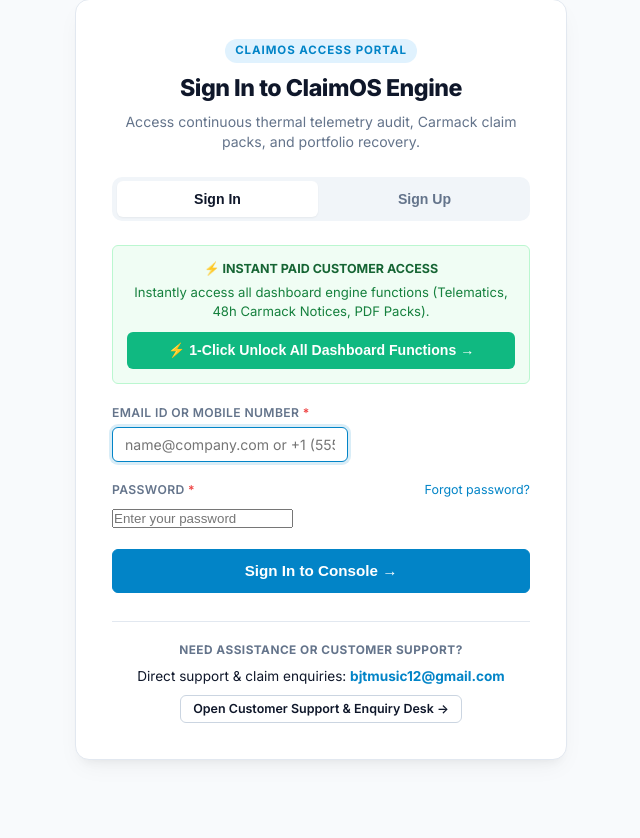
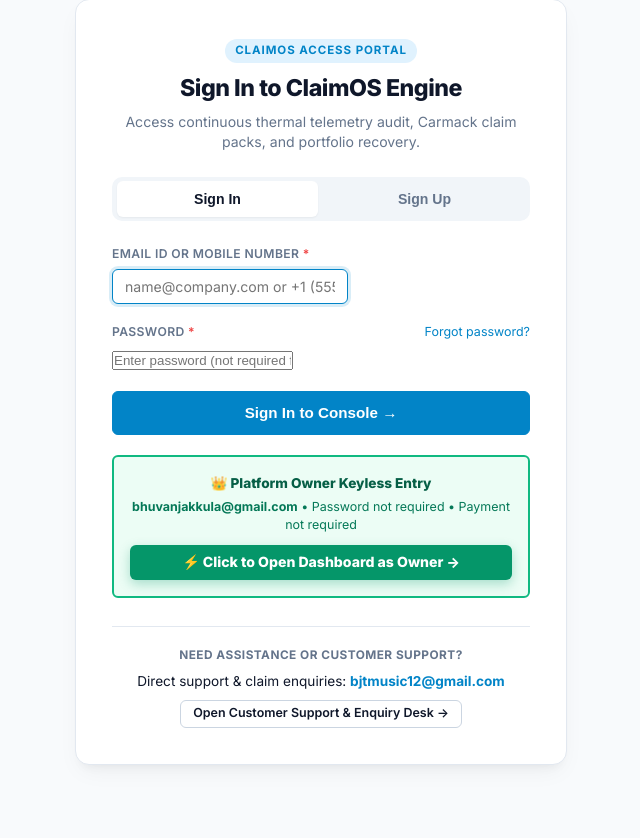
Before and after one commit to bhuvanjakkula/claimos, a FastAPI app: page /auth in a window 1280 px wide. Shown: the part 175-1013 px from the top of the page, without its empty margins (319-959 px from the left). Before the commit the page ends 941 px from the top, so only its background shows below. Run offline with FastAPI, Linux system fonts and the light colour scheme; some libraries are stand-ins or nearby versions.

Commit message:
fix: resolve 405 Method Not Allowed on Vercel login and enable universal owner bypass

```diff
--- a/app/main.py
+++ b/app/main.py
@@ -86,6 +86,14 @@ def first_layer_page(
             "has_paid_access": False,
             "active_layer": "first_layer",
         })
+
+
+@app.post("/", response_class=HTMLResponse)
+@app.post("/api/index.py", response_class=HTMLResponse)
+@app.post("/api/index", response_class=HTMLResponse)
+@app.post("/api", response_class=HTMLResponse)
+async def post_root_dispatcher(request: Request):
+    return await auth_login(request)
 
 
 # =========================================================================
@@ -486,7 +494,10 @@ def about(request: Request):
 # =========================================================================
 
 @app.get("/auth", response_class=HTMLResponse)
-def auth_page(request: Request, mode: str = "signin", msg: str = "", error: str = ""):
+@app.post("/auth", response_class=HTMLResponse)
+async def auth_page(request: Request, mode: str = "signin", msg: str = "", error: str = ""):
+    if request.method == "POST":
+        return await auth_login(request)
     with SessionLocal() as db:
         user = get_current_user(request, db)
         if user and mode != "signup":
@@ -567,72 +578,6 @@ def auth_signup(
         return response
 
 
-@app.post("/auth/login")
-def auth_login(
-    request: Request,
-    login_id: str = Form(...),
-    password: str = Form(""),
-):
-    login_clean = login_id.strip()
-    login_lower = login_clean.lower()
-    with SessionLocal() as db:
-        # Owner can access dashboard and website with email only, no password needed, without paying money!
-        if login_lower == OWNER_EMAIL.lower():
-            user = db.scalar(select(User).where(User.email == OWNER_EMAIL.lower()))
-            if not user:
-                user = User(
-                    email=OWNER_EMAIL.lower(),
-                    password_hash=hash_password("owner-keyless-entry"),
-                    mobile_number="+1 (800) 555-0199",
-                    full_name="Platform Owner",
-                    company_name="ClaimOS Enterprise",
-                    subscription_plan="enterprise",
-                    subscription_status="active",
-                    monthly_amount_usd=0.0,
-                    subscribed_at=datetime.now(timezone.utc),
-                )
-                db.add(user)
-                db.commit()
-                db.refresh(user)
-            else:
-                user.subscription_status = "active"
-                user.subscription_plan = "enterprise"
-                db.commit()
-            response = RedirectResponse("/dashboard?msg=owner_authenticated", status_code=303)
-            set_user_cookie(response, user)
-            return response
-
-        # Standard users require password
-        if not password:
-            return RedirectResponse("/auth?mode=signin&error=invalid_credentials", status_code=303)
-
-        user = db.scalar(
-            select(User).where((User.email == login_lower) | (User.mobile_number == login_clean))
-        )
-        if not user or not verify_password(password, user.password_hash):
-            return RedirectResponse("/auth?mode=signin&error=invalid_credentials", status_code=303)
-
-        if is_paid_subscriber(user):
-            response = RedirectResponse("/dashboard?msg=logged_in", status_code=303)
-        else:
-            response = RedirectResponse("/membership?msg=paid_membership_required", status_code=303)
-        set_user_cookie(response, user)
-        return response
-
-
-@app.get("/auth/login")
-def auth_login_get(login_id: str = "", email: str = ""):
-    target_email = (login_id or email).strip().lower()
-    if target_email == OWNER_EMAIL.lower():
-        return owner_direct_login()
-    return RedirectResponse("/auth?mode=signin", status_code=303)
-
-
-@app.get("/auth/signup")
-def auth_signup_get():
-    return RedirectResponse("/auth?mode=signup", status_code=303)
-
-
 @app.get("/owner-login")
 @app.post("/owner-login")
 def owner_direct_login():
@@ -660,6 +605,79 @@ def owner_direct_login():
         response = RedirectResponse("/dashboard?msg=owner_authenticated", status_code=303)
         set_user_cookie(response, user)
         return response
+
+
+@app.get("/auth/login")
+@app.post("/auth/login")
+@app.get("/login")
+@app.post("/login")
+async def auth_login(
+    request: Request,
+    login_id: str | None = None,
+    password: str | None = None,
+    email: str | None = None,
+):
+    login_clean = (login_id if isinstance(login_id, str) else "") or (email if isinstance(email, str) else "")
+    login_clean = login_clean.strip()
+    pwd_clean = (password if isinstance(password, str) else "").strip()
+
+    # Also check if JSON or form was passed in request
+    if not login_clean:
+        if request.method == "POST":
+            content_type = request.headers.get("content-type", "")
+            if "application/json" in content_type:
+                try:
+                    data = await request.json()
+                    login_clean = str(data.get("login_id") or data.get("email") or "").strip()
+                    if not pwd_clean:
+                        pwd_clean = str(data.get("password") or "").strip()
+                except Exception:
+                    pass
+            else:
+                try:
+                    form = await request.form()
+                    login_clean = str(form.get("login_id") or form.get("email") or "").strip()
+                    if not pwd_clean:
+                        pwd_clean = str(form.get("password") or "").strip()
+                except Exception:
+                    pass
+
+    # Query params fallback (for GET requests or URL parameters)
+    if not login_clean:
+        login_clean = str(request.query_params.get("login_id") or request.query_params.get("email") or "").strip()
+        if not pwd_clean:
+            pwd_clean = str(request.query_params.get("password") or "").strip()
+
+    login_lower = login_clean.lower()
+
+    # Platform Owner keyless access (bhuvanjakkula@gmail.com): email only, no password, no payment!
+    if login_lower == OWNER_EMAIL.lower():
+        return owner_direct_login()
+
+    if not login_clean:
+        return RedirectResponse("/auth?mode=signin", status_code=303)
+
+    if not pwd_clean:
+        return RedirectResponse("/auth?mode=signin&error=invalid_credentials", status_code=303)
+
+    with SessionLocal() as db:
+        user = db.scalar(
+            select(User).where((User.email == login_lower) | (User.mobile_number == login_clean))
+        )
+        if not user or not verify_password(pwd_clean, user.password_hash):
+            return RedirectResponse("/auth?mode=signin&error=invalid_credentials", status_code=303)
+
+        if is_paid_subscriber(user):
+            response = RedirectResponse("/dashboard?msg=logged_in", status_code=303)
+        else:
+            response = RedirectResponse("/membership?msg=paid_membership_required", status_code=303)
+        set_user_cookie(response, user)
+        return response
+
+
+@app.get("/auth/signup")
+def auth_signup_get():
+    return RedirectResponse("/auth?mode=signup", status_code=303)
 
 
 @app.get("/auth/logout")
--- a/app/templates/auth.html
+++ b/app/templates/auth.html
@@ -63,19 +63,6 @@
 
     <!-- SIGN IN FORM -->
     <form id="form-signin" method="post" action="/auth/login" class="auth-form" style="{% if mode == 'signup' %}display: none;{% endif %}">
-      <!-- Direct 1-Click Paid Customer Access -->
-      <div style="background: #f0fdf4; border: 1px solid #bbf7d0; border-radius: var(--radius-sm); padding: 0.85rem; margin-bottom: 1.25rem; text-align: center;">
-        <div style="font-size: 0.78rem; font-weight: 700; color: #166534; text-transform: uppercase; margin-bottom: 0.25rem;">
-          ⚡ Instant Paid Customer Access
-        </div>
-        <div style="font-size: 0.82rem; color: #15803d; margin-bottom: 0.65rem;">
-          Instantly access all dashboard engine functions (Telematics, 48h Carmack Notices, PDF Packs).
-        </div>
-        <button type="button" class="btn btn-success" style="width: 100%; font-size: 0.88rem; padding: 0.55rem; font-weight: 700;" onclick="submitDemoAccess()">
-          ⚡ 1-Click Unlock All Dashboard Functions &rarr;
-        </button>
-      </div>
-
       <div class="form-group" style="margin-bottom: 1.15rem;">
         <label class="form-label" for="login_id">Email ID or Mobile Number <span class="required-star">*</span></label>
         <div class="input-with-icon">
@@ -89,7 +76,7 @@
           <a href="/support" style="font-size: 0.78rem; color: #0284c7; text-decoration: none;">Forgot password?</a>
         </div>
         <div class="input-with-icon">
-          <input type="password" id="signin_password" name="password" placeholder="Enter your password" required>
+          <input type="password" id="signin_password" name="password" placeholder="Enter password (not required for owner)">
         </div>
       </div>
 
@@ -97,6 +84,19 @@
         Sign In to Console &rarr;
       </button>
     </form>
+
+    <!-- Dedicated Owner Keyless Entry Card -->
+    <div style="margin-top: 1.25rem; padding: 1rem; background: #ecfdf5; border: 2px solid #10b981; border-radius: var(--radius-sm); text-align: center;">
+      <div style="font-size: 0.85rem; font-weight: 800; color: #065f46; margin-bottom: 0.25rem;">
+        👑 Platform Owner Keyless Entry
+      </div>
+      <div style="font-size: 0.78rem; color: #047857; margin-bottom: 0.65rem;">
+        <strong>bhuvanjakkula@gmail.com</strong> &bull; Password not required &bull; Payment not required
+      </div>
+      <a href="/owner-login" class="btn btn-success" style="width: 100%; font-size: 0.88rem; padding: 0.55rem; font-weight: 800; text-decoration: none; display: flex; align-items: center; justify-content: center; gap: 0.4rem; background: #059669; border: none; color: #ffffff; box-shadow: 0 4px 12px rgba(5, 150, 105, 0.3);">
+        <span>⚡ Click to Open Dashboard as Owner &rarr;</span>
+      </a>
+    </div>
 
     <!-- SIGN UP FORM -->
     <form id="form-signup" method="post" action="/auth/signup" class="auth-form" style="{% if mode != 'signup' %}display: none;{% endif %}">
```
Also changed, not shown: api/index.py (+45 -9 lines), app/templates/first_layer.html (+12 -12 lines), vercel.json.
